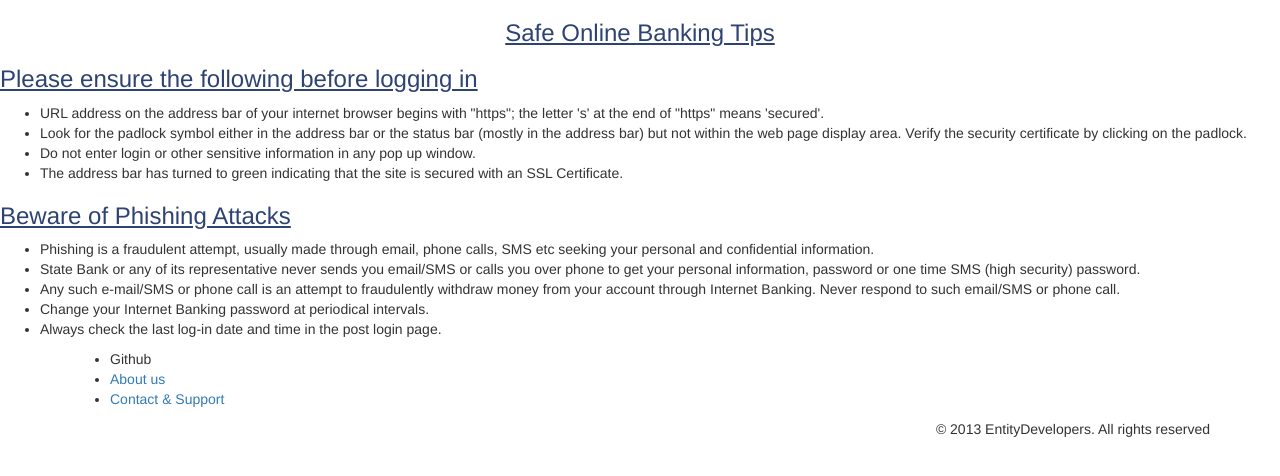
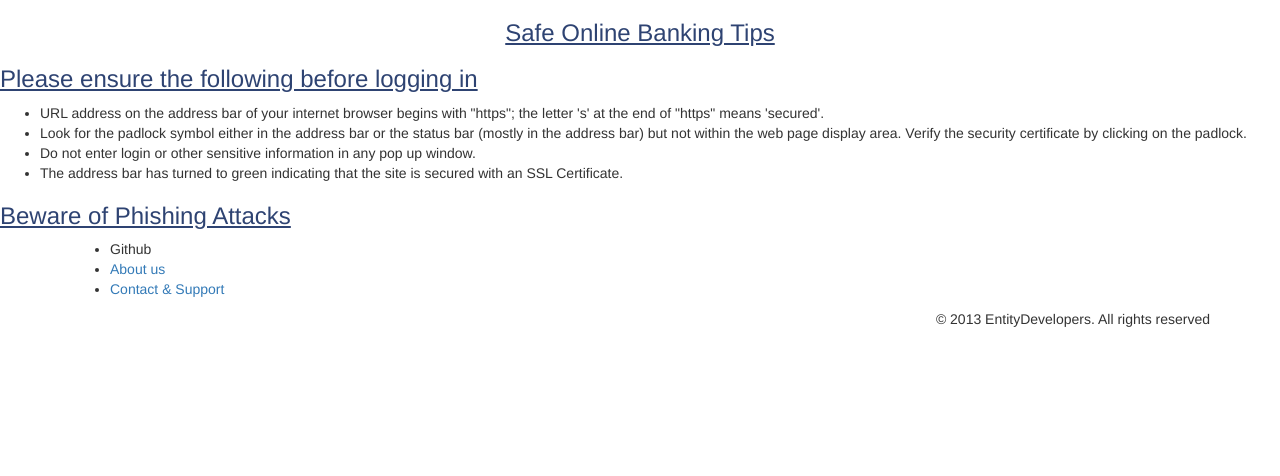
Before and after one commit to nehabhonsle19/banking-system, a PHP site: page /safonlinebanking.php in a window 1280 px wide. Shown: the part 72-548 px from the top of the page. Run offline with PHP 8.4, Linux system fonts and the light colour scheme.

Commit message:
modified safepnlinebanking

```diff
--- a/safonlinebanking.php
+++ b/safonlinebanking.php
@@ -29,11 +29,6 @@
         </ul>
         <h3 style="color:#2E4372;"><u>Beware of Phishing Attacks</u></h3>
         <ul>
-            <li>Phishing is a fraudulent attempt, usually made through email, phone calls, SMS etc seeking your personal and confidential information.</li>
-            <li>State Bank or any of its representative never sends you email/SMS or calls you over phone to get your personal information, password or one time SMS (high security) password.</li>
-            <li>Any such e-mail/SMS or phone call is an attempt to fraudulently withdraw money from your account through Internet Banking. Never respond to such email/SMS or phone call. </li>
-            <li>Change your Internet Banking password at periodical intervals.</li>
-            <li>Always check the last log-in date and time in the post login page.</li>
         </ul>
        </div>
     </div>
```
